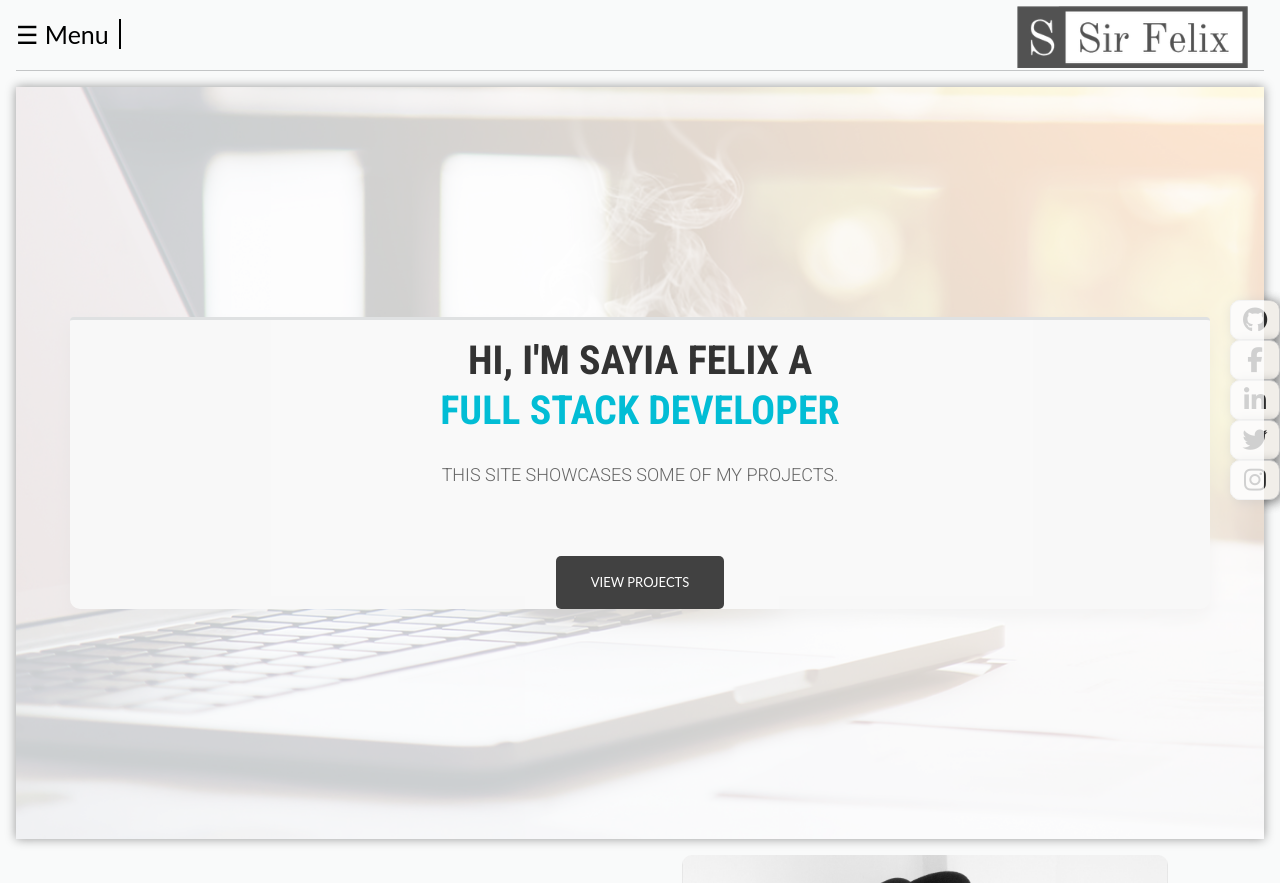
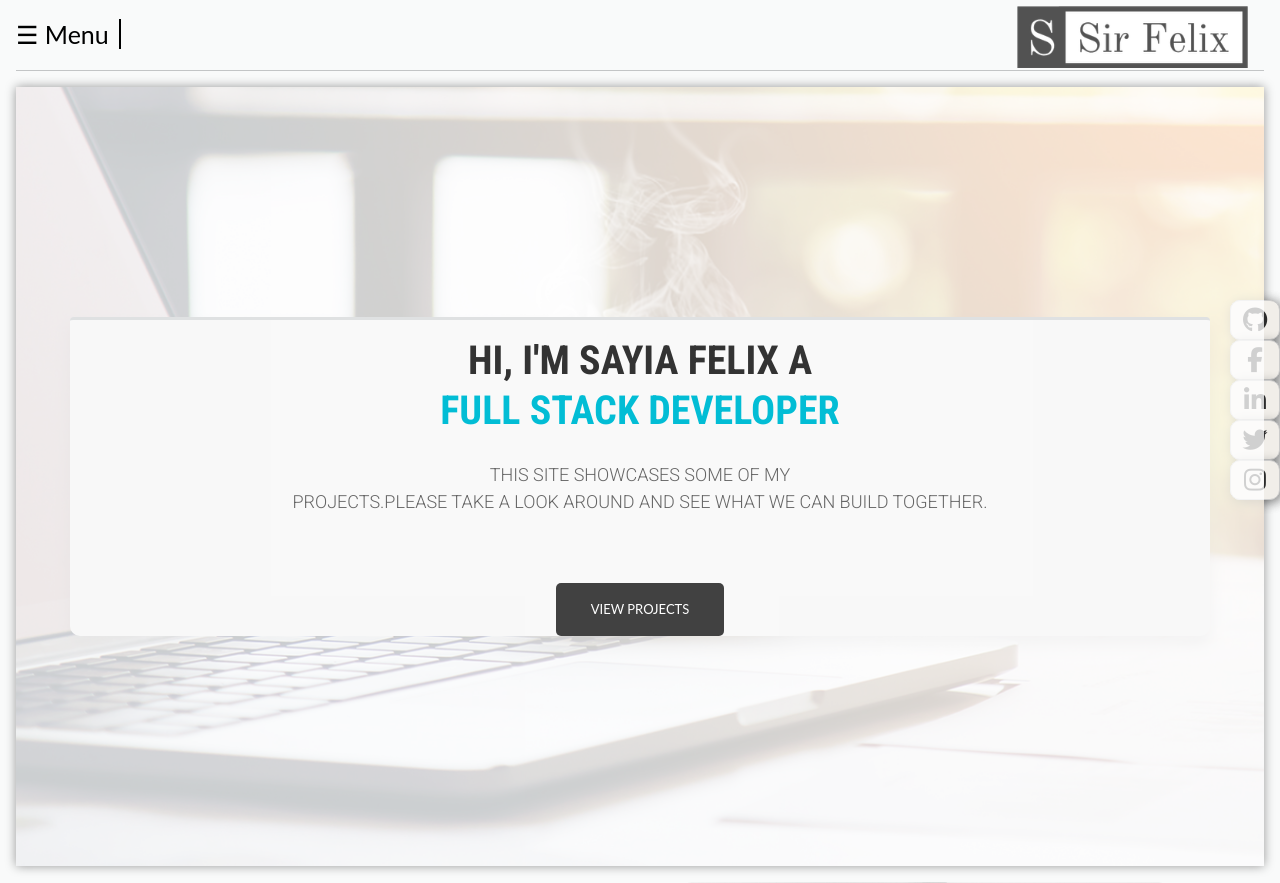
Before and after one commit to SayiaFelix/Sir_Felix_Portfolio, a Django app: page / in a window 1280 px wide. Shown: the top 883 px of the page. Run offline with Django 3.2, Linux system fonts and the light colour scheme; data that the repository does not hold is empty; some libraries are stand-ins or nearby versions; some web fonts are replaced.

Commit message:
Adding some projects

```diff
--- a/portfolio/templates/portfolio/home.html
+++ b/portfolio/templates/portfolio/home.html
@@ -18,7 +18,7 @@
                         </h1>
                     </section>
                     <h2 class="wow fadeInUp animated" data-wow-delay=".6s">
-                         This site showcases some of my projects.
+                         This site showcases some of my <br> projects.Please take a look around and see what we can build together.
                     </h2>
                     <a class=" wow fadeInUp animated smooth-scroll btn btn-outline-secondary" data-wow-delay=".9s" href="#works" style="border-radius:5px;"data-section="#works">View Projects</a>
                 </div>
```
